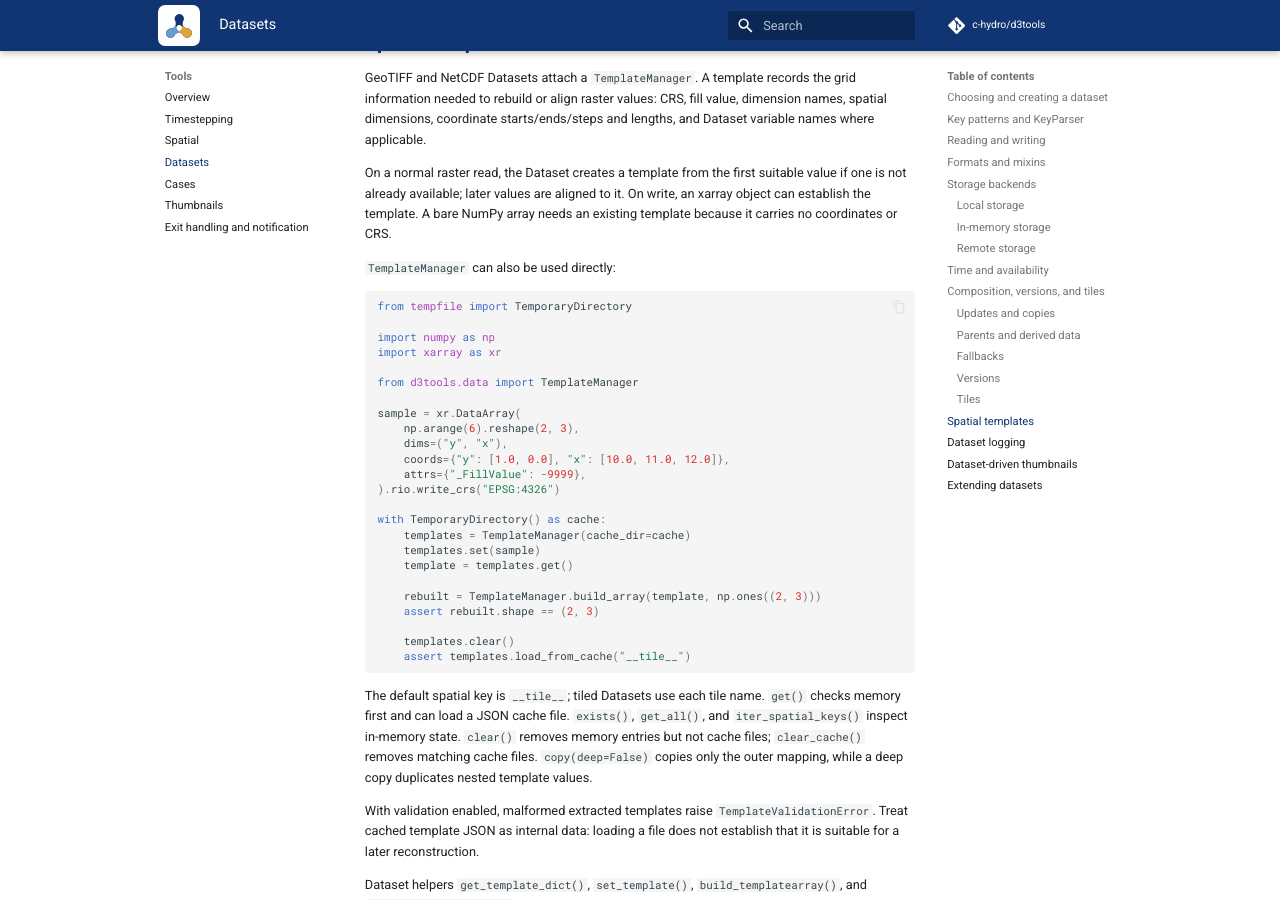
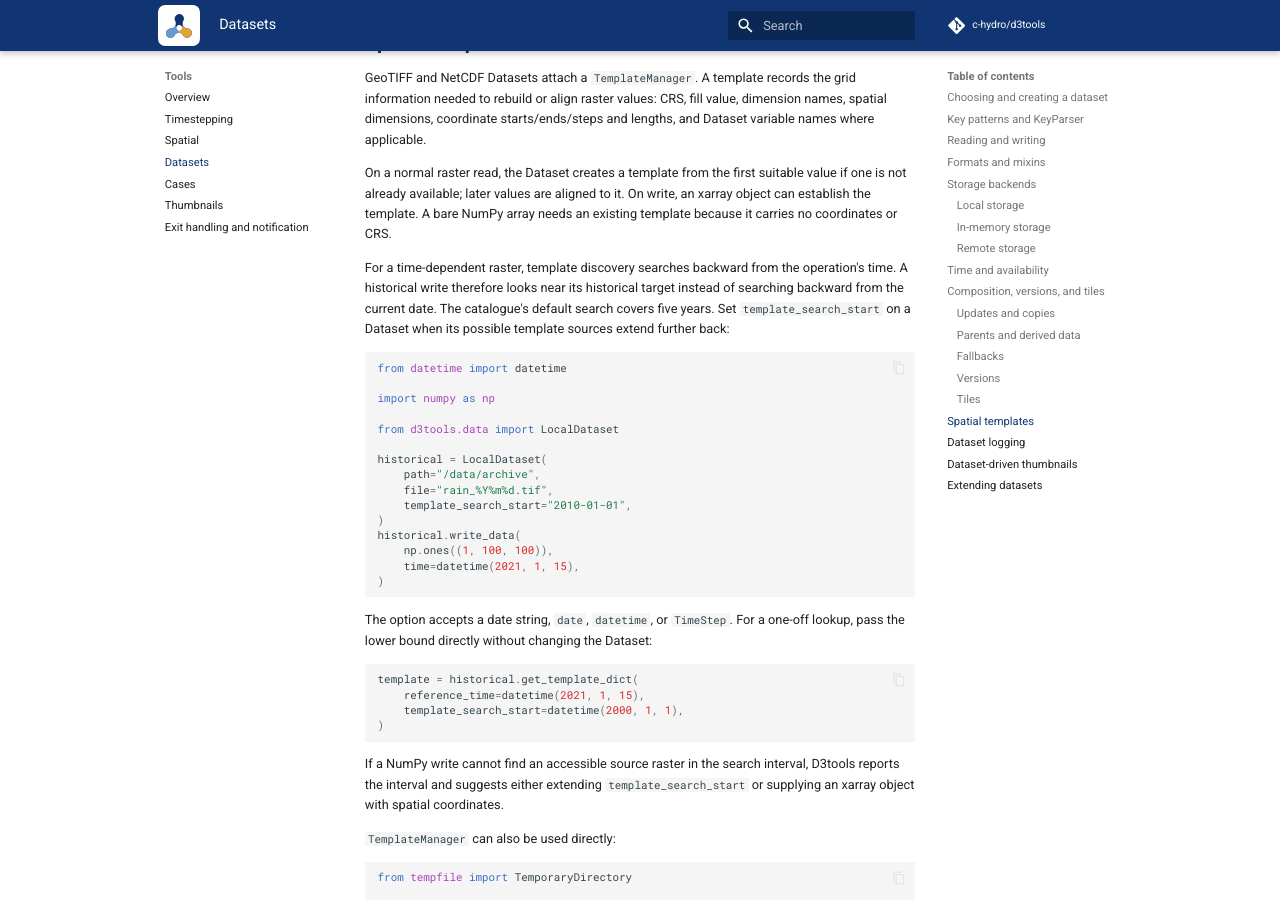
Before and after one commit to c-hydro/d3tools, an MkDocs documentation site: the page built from docs/tools/datasets.md, in a window 1280 px wide and 900 px high, scrolled down 9061 px. Built offline with MkDocs 1.6.1 and Material for MkDocs 9.7.7, drawn with Linux system fonts in a browser that asks for light colours; comment, search, counter and statistics services are not loaded.

Commit message:
docs: explain raster template search bounds

````diff
--- a/docs/tools/datasets.md
+++ b/docs/tools/datasets.md
@@ -500,6 +500,44 @@ value if one is not already available; later values are aligned to it. On
 write, an xarray object can establish the template. A bare NumPy array needs an
 existing template because it carries no coordinates or CRS.
 
+For a time-dependent raster, template discovery searches backward from the
+operation's time. A historical write therefore looks near its historical
+target instead of searching backward from the current date. The catalogue's
+default search covers five years. Set `template_search_start` on a Dataset when
+its possible template sources extend further back:
+
+```python
+from datetime import datetime
+
+import numpy as np
+
+from d3tools.data import LocalDataset
+
+historical = LocalDataset(
+    path="/data/archive",
+    file="rain_%Y%m%d.tif",
+    template_search_start="2010-01-01",
+)
+historical.write_data(
+    np.ones((1, 100, 100)),
+    time=datetime(2021, 1, 15),
+)
+```
+
+The option accepts a date string, `date`, `datetime`, or `TimeStep`. For a
+one-off lookup, pass the lower bound directly without changing the Dataset:
+
+```python
+template = historical.get_template_dict(
+    reference_time=datetime(2021, 1, 15),
+    template_search_start=datetime(2000, 1, 1),
+)
+```
+
+If a NumPy write cannot find an accessible source raster in the search
+interval, D3tools reports the interval and suggests either extending
+`template_search_start` or supplying an xarray object with spatial coordinates.
+
 `TemplateManager` can also be used directly:
 
 ```python
````
Also changed, not shown: docs/workflow_orchestration/datasets.md (+8 -0 lines).
